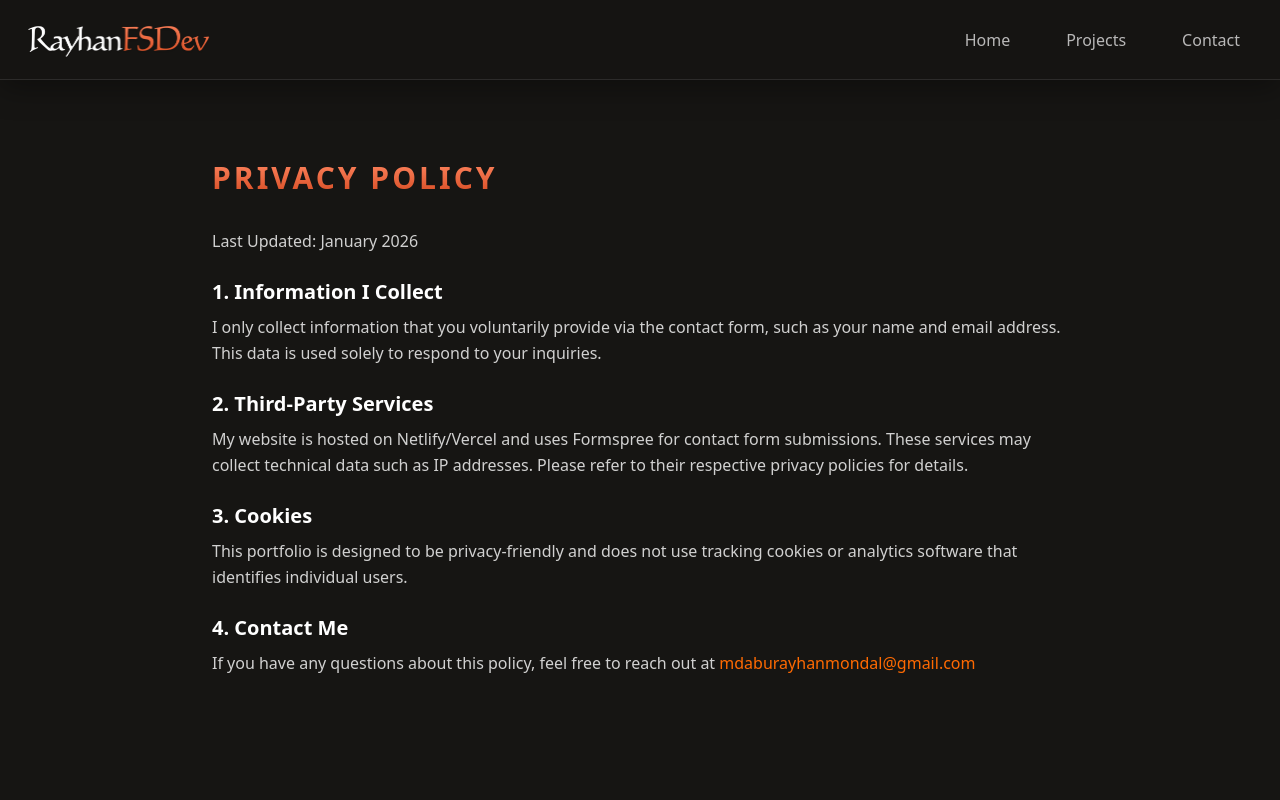
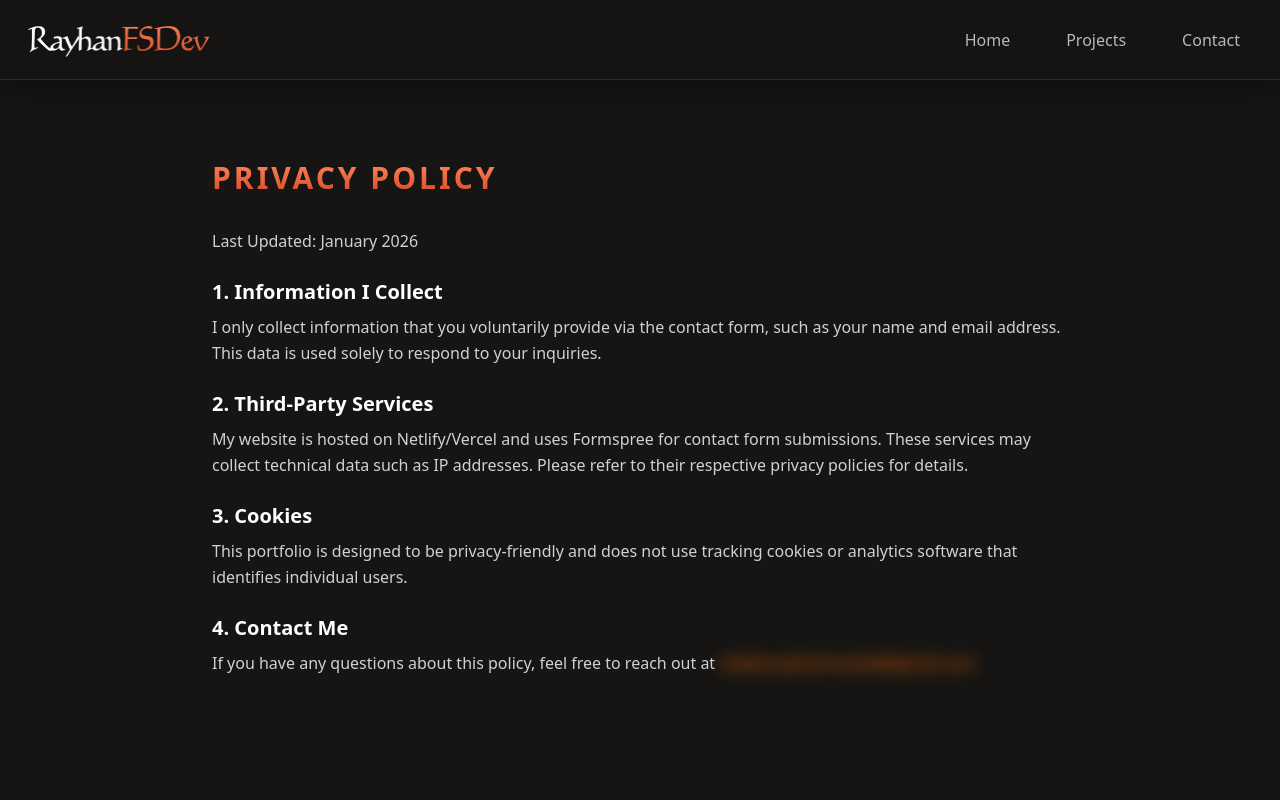
Before and after one commit to mdaburayhanmondal/RayhanFSDev, a React (Vite) app: page /privacy in a window 1280 px wide. Shown: the top 800 px of the page. Built offline with nearby package versions, Linux system fonts and the light colour scheme.

Commit message:
added blur on email

```diff
--- a/src/pages/Privacy.jsx
+++ b/src/pages/Privacy.jsx
@@ -64,7 +64,7 @@ const Privacy = () => {
               {/* Added this wrapper */}
               <span
                 onClick={handleCopy}
-                className="text-orange-500 cursor-pointer font-medium hover:text-orange-400 transition-colors"
+                className="text-orange-500 cursor-pointer font-medium hover:text-orange-400 blur hover:blur-none transition-all duration-200 ease-in"
                 title="Click to copy email"
               >
                 {email}
```
